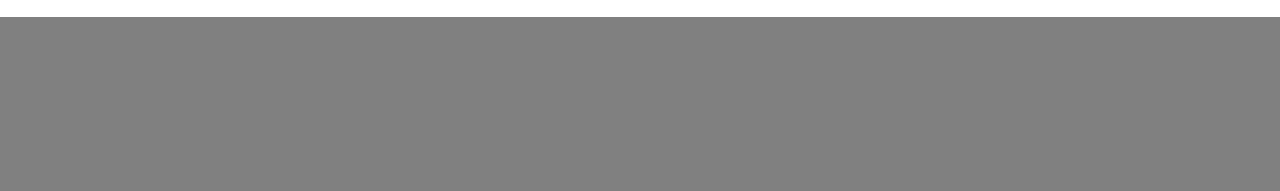
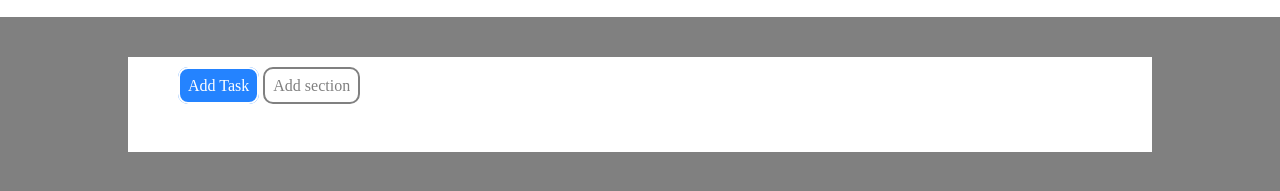
Before and after one commit to Tommasomerola/html-css-toboolist, a plain HTML site: page index.html in a window 1280 px wide. Shown: the part 73-264 px from the top of the page. Drawn offline with Linux system fonts and the light colour scheme.

Commit message:
fai main

```diff
--- a/css/style.css
+++ b/css/style.css
@@ -29,3 +29,30 @@
 body{
 background-color: gray;
 }
+
+#main{
+    background-color: #fff;
+    width: 80%;
+    margin: 40px auto;
+    padding: 20px 50px;
+
+}
+#div{
+    margin-bottom: 4%;
+}
+
+#selezione1{
+    color: #fff;
+    border : solid 2px;
+    padding: 8px;
+    background-color: rgb(36, 131, 255);
+    border-radius: 10px;
+}
+
+#selezione2{
+    color: gray;
+    border : solid 2px;
+    padding: 8px;
+    background-color: #fff;
+    border-radius: 10px;
+}
--- a/index.html
+++ b/index.html
@@ -14,6 +14,12 @@
             <span id="titolo-logo">Toboolist</span>
     </header>
 
+    <main id="main">
+        <div id="div">
+            <span id="selezione1">Add Task</span>
+            <span id="selezione2">Add section</span>
+        </div>
+    </main>
 
 </body>
 </html>
```
